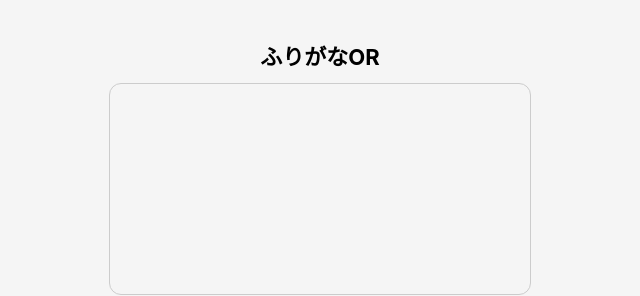
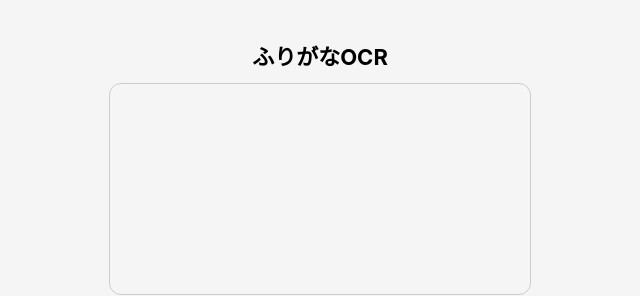
Before and after one commit to e234103is-arch/furigana-app, a plain HTML site: page index.html in a window 1280 px wide. Shown: the top 296 px of the page, 320-960 px from the left. Drawn offline with Linux system fonts and the light colour scheme.

Commit message:
Update index.html

```diff
--- a/index.html
+++ b/index.html
@@ -8,7 +8,7 @@
 </head>
 <body>
 
-  <h1>ふりがなOR</h1>
+  <h1>ふりがなOCR</h1>
 
   <video
     id="camera"
```
